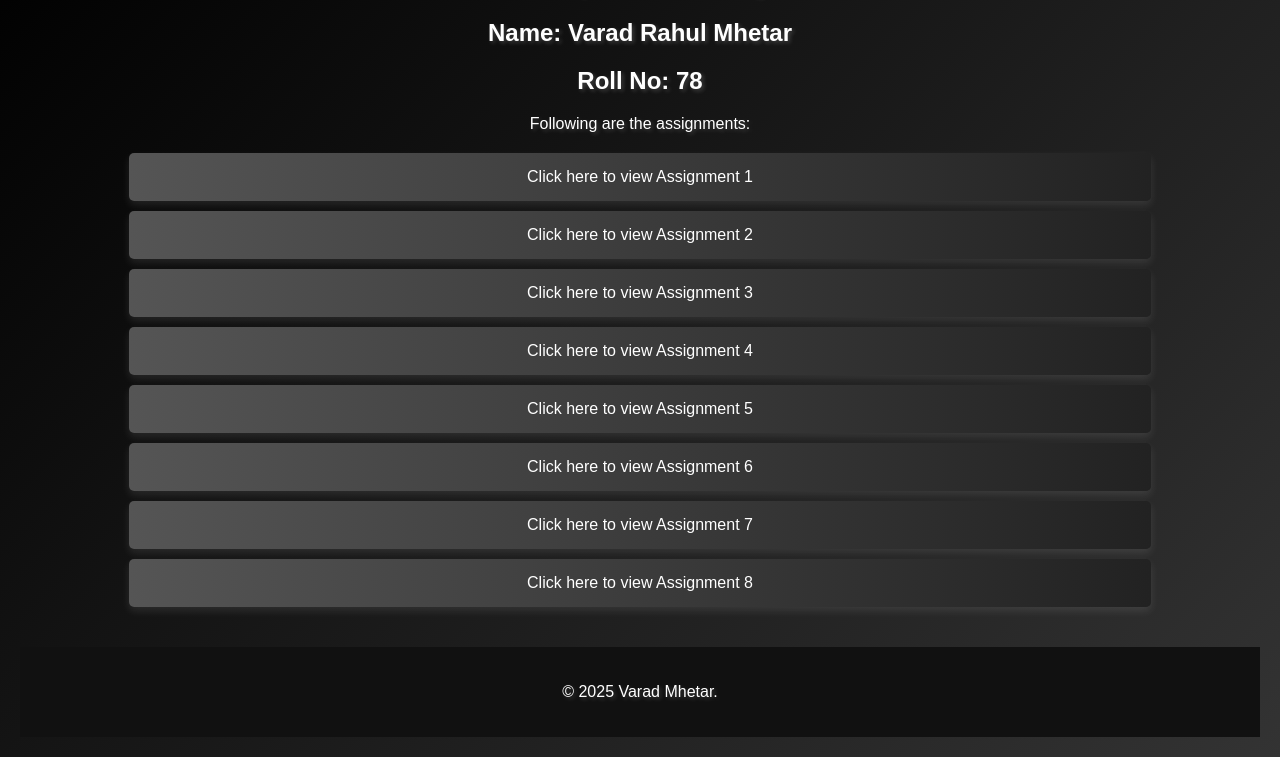
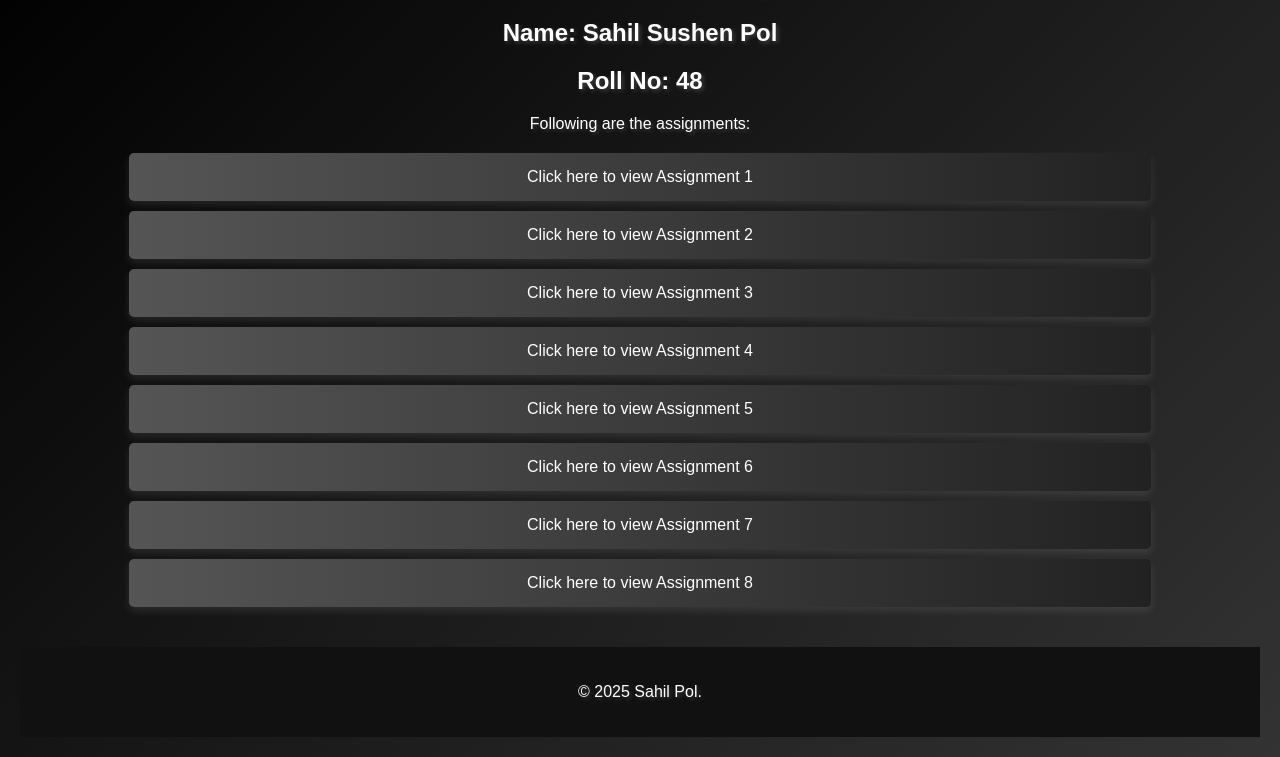
Before and after one commit to Sahilpol007/Web-dev, a plain HTML site: page index.html in a window 1280 px wide. Shown: the part 81-838 px from the top of the page. Drawn offline with Linux system fonts and the light colour scheme.

Commit message:
Update index.html

```diff
--- a/index.html
+++ b/index.html
@@ -66,8 +66,8 @@
     </header>
 
     <main>
-      <h2>Name: Varad Rahul Mhetar</h2>
-      <h2>Roll No: 78</h2>
+      <h2>Name: Sahil Sushen Pol</h2>
+      <h2>Roll No: 48</h2>
       <p>Following are the assignments:</p>
       <nav>
         <a href="Assignment 1.html" target="_blank" title="View Assignment 1"
@@ -98,7 +98,7 @@
     </main>
 
     <footer>
-      <p>&copy; 2025 Varad Mhetar.</p>
+      <p>&copy; 2025 Sahil Pol.</p>
     </footer>
   </body>
 </html>
```
